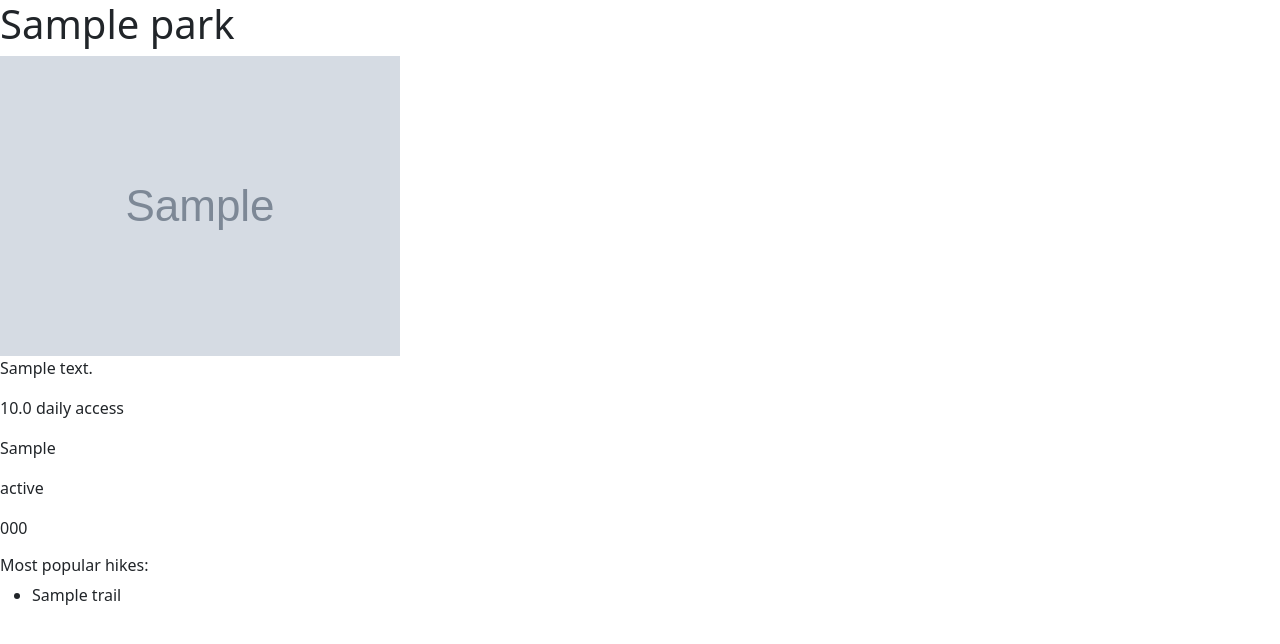
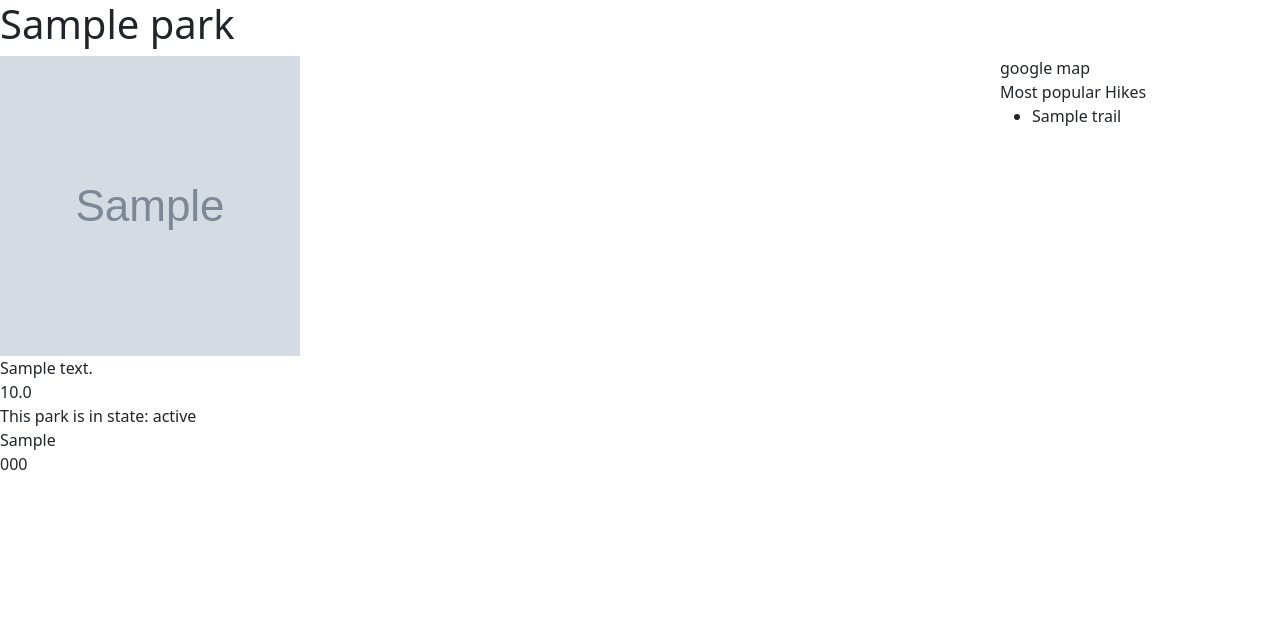
Before and after one commit to shu004/national-parks-app, a Flask app: template templates/park_details.html in a window 1280 px wide. Shown: the top 644 px of the page. Run offline with Flask 2, Linux system fonts and the light colour scheme; the template is opened without the code that fills it: values that come from a table or form of the project are taken from there, others are empty; tables that the repository leaves empty hold one stand-in row (values such as "Sample post"); grey boxes marked "Sample" are stand-in pictures; some libraries are stand-ins or nearby versions.

Commit message:
react cards route to park details page

```diff
--- a/model.py
+++ b/model.py
@@ -75,7 +75,7 @@ class Park(db.Model):
 
     def to_dict(self):
         """turning the object to a dictionary"""
-        return {"park_name": self.park_name, "img": self.img, "description": self.description, "latitude": self.latitude,
+        return {"park_name": self.park_name, "park_id": self.park_id, "img": self.img, "description": self.description, "latitude": self.latitude,
         "longitude": self.longitude, "fee": self.fee, "weather": self.weather, "state": self.state, "hours_exception": self.hours_exception}
 
 #----------------------------- association tables ------------------------------#
--- a/server.py
+++ b/server.py
@@ -38,7 +38,6 @@ def register_user():
     else:
         crud.create_user(username, email, password)
         flash('Account created, please log in')
-
     return redirect('/')
 
 
@@ -61,6 +60,7 @@ def show_user_profile(username):
     user = crud.get_user_by_username(username)
     return render_template('profile_page.html', user=user)
 
+
 @app.route('/parks.json')
 def all_parks():
     """return a dict of all parks"""
@@ -69,7 +69,6 @@ def all_parks():
     for park in result:
         park = park.to_dict()
         all_parks_dict['parks'].append(park)
-
     return jsonify(all_parks_dict)
 
 
@@ -79,20 +78,20 @@ def search():
     park_name = request.args.get('parksearch')
     result = crud.get_park_by_name(park_name)
     park_id = result.park_id
-
-    return redirect(f'/{park_id}')
+    return redirect(f'/park/{park_id}')
 
 
-@app.route('/<park_id>')
+@app.route('/park/<park_id>')
 def show_park_detail(park_id):
     """Show details on each park"""
-    if park_id == 'favicon.ico':
-        return
-    else:
-        park = crud.get_park_by_id(park_id)
-
+    # if park_id == 'favicon.ico':
+    #     return
+    # else:
+    park = crud.get_park_by_id(park_id)
     trails = crud.get_trails_by_park_id(park_id)
     return render_template('park_details.html', park=park, trails=trails)
+
+
 
 if __name__ == "__main__":
     # DebugToolbarExtension(app)
--- a/static/css/homepage.css
+++ b/static/css/homepage.css
@@ -1,4 +1,4 @@
-.app-container{
+.homepage-container{
     display: flex;
     flex-direction: column;
 }
--- /dev/null
+++ b/static/css/park_details.css
@@ -0,0 +1,26 @@
+.park-details-container {
+    display: flex;
+    flex-direction: column;
+}
+
+.body-container {
+    display: flex;
+    flex-direction: row;
+
+}
+
+.left-panel {
+    width: 1000px;
+    display: flex;
+    flex-direction: column;
+}
+
+.right-panel {
+    display: flex;
+    flex-direction: column;
+}
+
+#park-image {
+    height: 300px;
+    width: 300px;
+}
--- a/templates/base.html
+++ b/templates/base.html
@@ -8,11 +8,11 @@
     <title>
       {% block title %}{% endblock %}
     </title>
-    <link rel="icon" href="data:,">
+    <!-- <link rel="icon" href="data:,"> -->
     <!-- React only -->
-    <script src="https://cdnjs.cloudflare.com/ajax/libs/babel-standalone/6.26.0/babel.js"></script>
     <script src="https://unpkg.com/react@16/umd/react.development.js" crossorigin></script>
     <script src="https://unpkg.com/react-dom@16/umd/react-dom.development.js" crossorigin></script>
+    <script src="https://cdnjs.cloudflare.com/ajax/libs/babel-standalone/6.26.0/babel.js"></script>
     {% block head %}{% endblock %}
   </head>
 
--- a/templates/homepage.html
+++ b/templates/homepage.html
@@ -12,7 +12,7 @@
 {% endblock head %}
 
 {% block body %}
-<div class="app-container">
+<div class="homepage-container">
 
   <nav class="navbar navbar-expand-sm navbar-light bg-light">
     <div class="container-fluid">
--- a/templates/park_details.html
+++ b/templates/park_details.html
@@ -1,27 +1,38 @@
 {% extends 'base.html' %}
-
 {% block title %}{{ park.park_name }} - Details {% endblock %}
 
+{% block head %}
+<link rel="stylesheet" href="/static/css/park_details.css" />
+{% endblock head %}
+
 {% block body %}
+<div class="park-details-container">
+
+  <div class="name-container">
     <h1>{{ park.park_name }}</h1>
-<img src="{{ park.img }}">
-<p>
-  {{ park.description }}
-</p>
-  <p>
-    {{ park.fee }} daily access
-  </p>
-  <p>
-    {{ park.weather }}
-  </p>
-  <p>
-    {{ park.state }}
-  </p>
-  <p>
-    {{ park.hours_exception }}
-  </p>
+  </div>
 
- <h6>Most popular hikes:</h6>
+  <div class="body-container">
+
+    <div class="left-panel">
+      <div class="image">
+        <img id="park-image" src="{{ park.img }}">
+      </div>
+
+      <div class="details">
+        <div id="description"> {{ park.description }} </div>
+        <div id="fee"> {{ park.fee }} </div>
+        <div id="state"> This park is in state: {{ park.state }} </div>
+        <div id="weather"> {{ park.weather }} </div>
+        <div id="hours-exception"> {{ park.hours_exception }} </div>
+      </div>
+    </div>
+
+    <div class="right-panel">
+      <div>google map</div>
+      <div class="trails">
+        <div id="popular-trails">Most popular Hikes</div>
+        <div class="trail-list">
           <ul>
             {% for trail in trails %}
               <li>
@@ -29,6 +40,12 @@
               </li>
               {% endfor %}
             </ul>
+        </div>
+      </div>
+    </div>
 
 
+    </div>
+  </div>
+
 {% endblock %}
--- a/templates/register.html
+++ b/templates/register.html
@@ -18,7 +18,7 @@
     </p>
 
     <p>
-      <button class="register_user" type="submit">Register</button>
+      <button class="register-user" type="submit">Register</button>
     </p>
 
   </form>
```
Also changed, not shown: static/js/Card.jsx (+15 -14 lines). Lines whose indentation alone changed are shown as unchanged.
